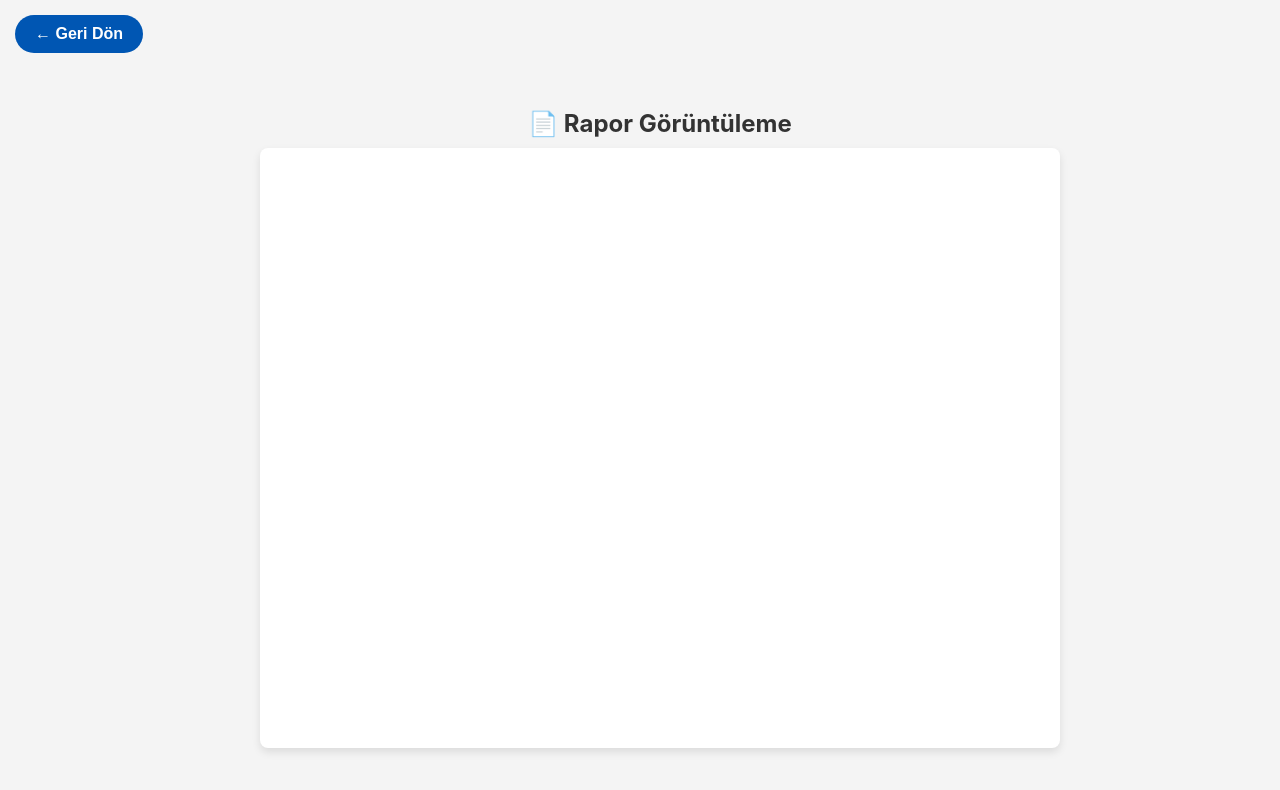
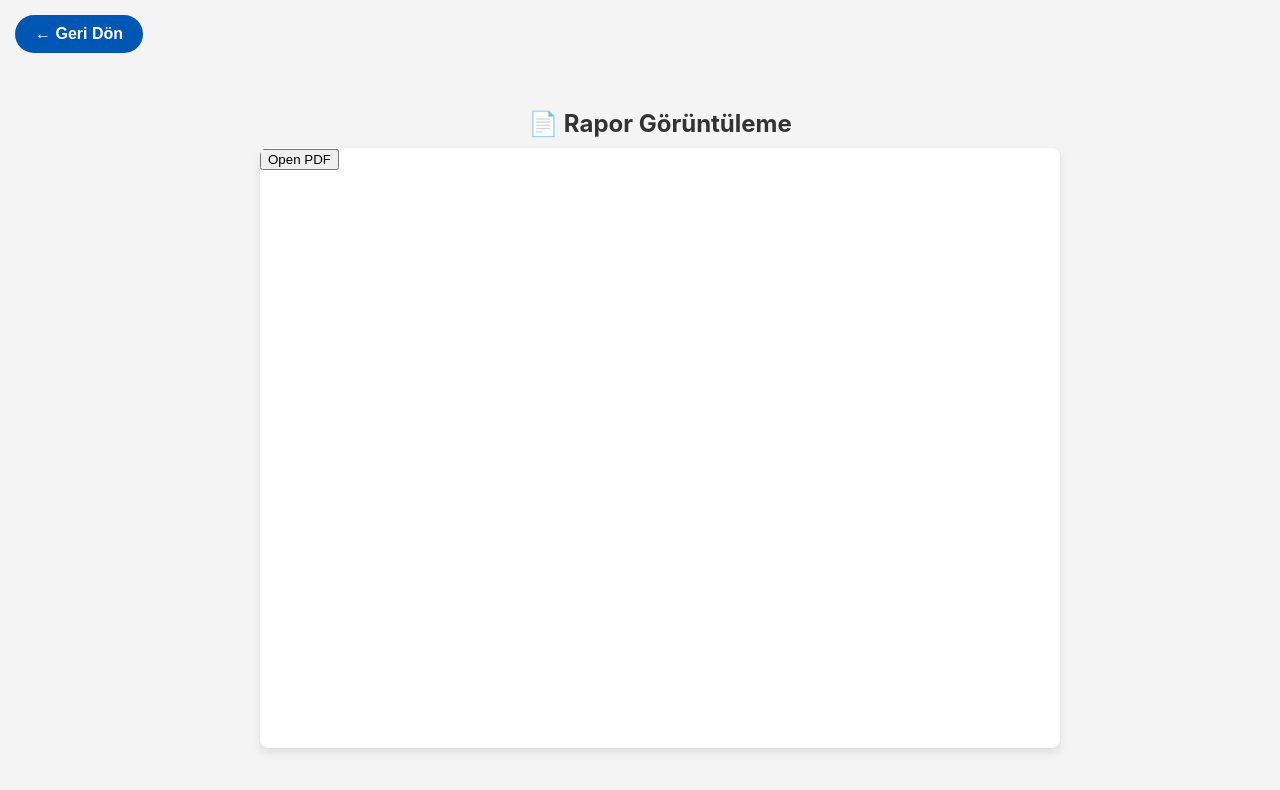
Before and after one commit to nazlinres01/report-app, a React (Create React App) app: page /report in a window 1280 px wide. Shown: the top 790 px of the page. Built offline with nearby package versions, Linux system fonts and the light colour scheme.

Commit message:
updated report

```diff
--- a/src/pages/Report.jsx
+++ b/src/pages/Report.jsx
@@ -29,7 +29,7 @@ function Report() {
     pdf.setTextColor(90, 90, 90);
     pdf.text(`Rapor Sahibi: ${isim || "Bilinmeyen Kullanıcı"}`, margin, y);
     y += 8;
-    pdf.text(`Çalisma Süresi: ${calismaSuresi || "Belirtilmedi"} saat`, margin, y);
+    pdf.text(`Çalışma Süresi: ${calismaSuresi || "Belirtilmedi"} saat`, margin, y);
     y += 8;
     pdf.text(`Tarih: ${tarih || "Bilinmeyen Tarih"}`, margin, y);
     y += 20;
@@ -70,7 +70,7 @@ function Report() {
 
     if (gorseller && gorseller.length > 0) {
       addSectionTitle("Eklenen Görseller:");
-      gorseller.forEach((gorsel, index) => {
+      gorseller.forEach((gorsel) => {
         const img = new Image();
         img.src = gorsel.src;
         img.onload = () => {
@@ -82,8 +82,12 @@ function Report() {
           }
           pdf.addImage(img, "JPEG", margin, y, imgWidth, imgHeight);
           y += imgHeight + 10;
-          const output = pdf.output("bloburl");
-          setPdfUrl(output);
+
+          // Only set the URL once after the last image
+          if (gorseller.indexOf(gorsel) === gorseller.length - 1) {
+            const output = pdf.output("bloburl");
+            setPdfUrl(output);
+          }
         };
       });
     } else {
@@ -102,14 +106,14 @@ function Report() {
         <button style={styles.backButton}>← Geri Dön</button>
       </Link>
       <h1 style={styles.title}>📄 Rapor Görüntüleme</h1>
-      {pdfUrl && (
+      {pdfUrl ? (
         <div style={styles.pdfViewer}>
-          <iframe
-            src={pdfUrl}
-            style={styles.iframe}
-            title="Rapor PDF"
-          />
+          <a href={pdfUrl} target="_blank" rel="noopener noreferrer">
+            <button>Open PDF</button>
+          </a>
         </div>
+      ) : (
+        <p>Loading...</p>
       )}
     </div>
   );
@@ -157,11 +161,6 @@ const styles = {
     overflow: "hidden",
     backgroundColor: "white",
   },
-  iframe: {
-    width: "100%",
-    height: "100%",
-    border: "none",
-  },
 };
 
 export default Report;
```
